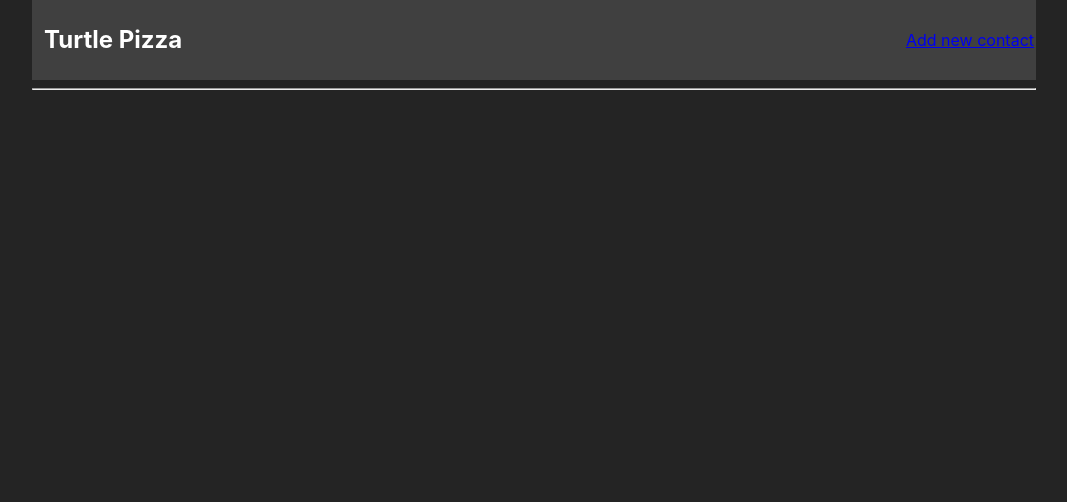
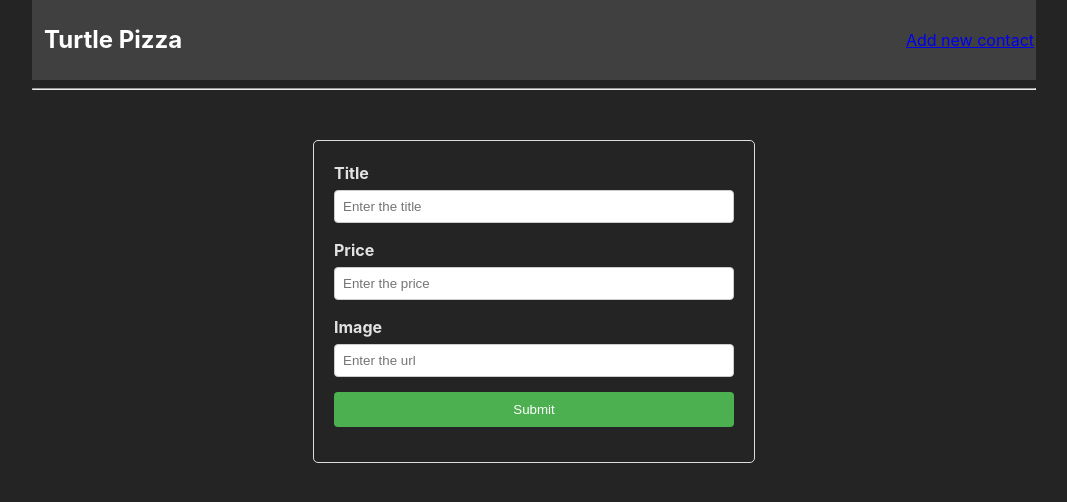
Before and after one commit to koog7/PizzaOrders, a React (Vite) app: page /admin/create in a window 1280 px wide. Shown: the top 502 px of the page, without its empty margins (106-1173 px from the left). Built offline with nearby package versions, Linux system fonts and the light colour scheme; the HTML template or start-up script is replaced by a standard one.

Commit message:
Создана форма с стилями для создаÐния блюд

```diff
--- a/package.json
+++ b/package.json
@@ -10,8 +10,10 @@
     "preview": "vite preview"
   },
   "dependencies": {
+    "@reduxjs/toolkit": "^2.2.6",
     "react": "^18.3.1",
     "react-dom": "^18.3.1",
+    "react-redux": "^9.1.2",
     "react-router-dom": "^6.25.1"
   },
   "devDependencies": {
--- a/src/App.css
+++ b/src/App.css
@@ -2,3 +2,42 @@
   max-width: 1280px;
   margin: 0 auto;
 }
+.form-container {
+  max-width: 400px;
+  margin: 50px auto 0 auto;
+  padding: 20px;
+  border: 1px solid #ddd;
+  border-radius: 5px;
+}
+
+.input-group {
+  margin-bottom: 15px;
+}
+
+.input-group label {
+  display: block;
+  margin-bottom: 5px;
+  font-weight: bold;
+}
+
+.input-group input {
+  width: 100%;
+  padding: 8px;
+  border: 1px solid #ccc;
+  border-radius: 4px;
+  box-sizing: border-box;
+}
+
+.input-group button {
+  width: 100%;
+  padding: 10px;
+  background-color: #4CAF50;
+  color: white;
+  border: none;
+  border-radius: 4px;
+  cursor: pointer;
+}
+
+.input-group button:hover {
+  background-color: #45a049;
+}
--- a/src/App.tsx
+++ b/src/App.tsx
@@ -4,9 +4,10 @@ import AdminHome from "./containers/AdminHome.tsx";
 import Home from "./containers/Home.tsx";
 import AdminDishes from "./containers/AdminDishes.tsx";
 import AdminOrders from "./containers/AdminOrders.tsx";
+import CreateEditForm from "./components/CreateEditForm.tsx";
 
 const App = () => {
-    const {path} = useParams();
+
     return(
         <>
             <div style={{
@@ -22,13 +23,15 @@ const App = () => {
             </div>
             <hr/>
 
-
             <Routes>
                 <Route path="/" element={(
                     <Home/>
                 )}/>
                 <Route path="/admin" element={(
                     <AdminHome/>
+                )}/>
+                <Route path="/admin/create" element={(
+                    <CreateEditForm/>
                 )}/>
                 <Route path="/admin/dishes" element={(
                     <AdminDishes/>
--- /dev/null
+++ b/src/components/AdminDishes.tsx
@@ -0,0 +1,11 @@
+import React from 'react';
+
+const AdminDishes = () => {
+    return (
+        <div>
+
+        </div>
+    );
+};
+
+export default AdminDishes;
--- /dev/null
+++ b/src/components/CreateEditForm.tsx
@@ -0,0 +1,25 @@
+const CreateEditForm = () => {
+    return (
+        <div className="form-container">
+            <form>
+                <div className={"input-group"}>
+                    <label htmlFor="title">Title</label>
+                    <input type="text" name="title" placeholder="Enter the title"/>
+                </div>
+                <div className={"input-group"}>
+                    <label htmlFor="price">Price</label>
+                    <input type="number" name="price" placeholder="Enter the price"/>
+                </div>
+                <div className={"input-group"}>
+                    <label htmlFor="image">Image</label>
+                    <input type="url" name="image" placeholder="Enter the url"/>
+                </div>
+                <div className={"input-group"}>
+                    <button type="submit">Submit</button>
+                </div>
+            </form>
+        </div>
+    );
+};
+
+export default CreateEditForm;
--- a/src/containers/AdminHome.tsx
+++ b/src/containers/AdminHome.tsx
@@ -1,9 +1,19 @@
-import React from 'react';
+import AdminDishes from "./AdminDishes.tsx";
+import {NavLink} from "react-router-dom";
 
 const AdminHome = () => {
     return (
         <div>
+            <div style={{display:'flex', justifyContent:'space-between', alignItems:'center'}}>
+                <div>
+                    <h2>Dishes</h2>
+                </div>
+                <div>
+                    <NavLink to={'/admin/create'}>Add new dish</NavLink>
+                </div>
+            </div>
 
+            <AdminDishes />
         </div>
     );
 };
```
Also changed, not shown: 1 other file (tests, documents, lock files or other folders).
